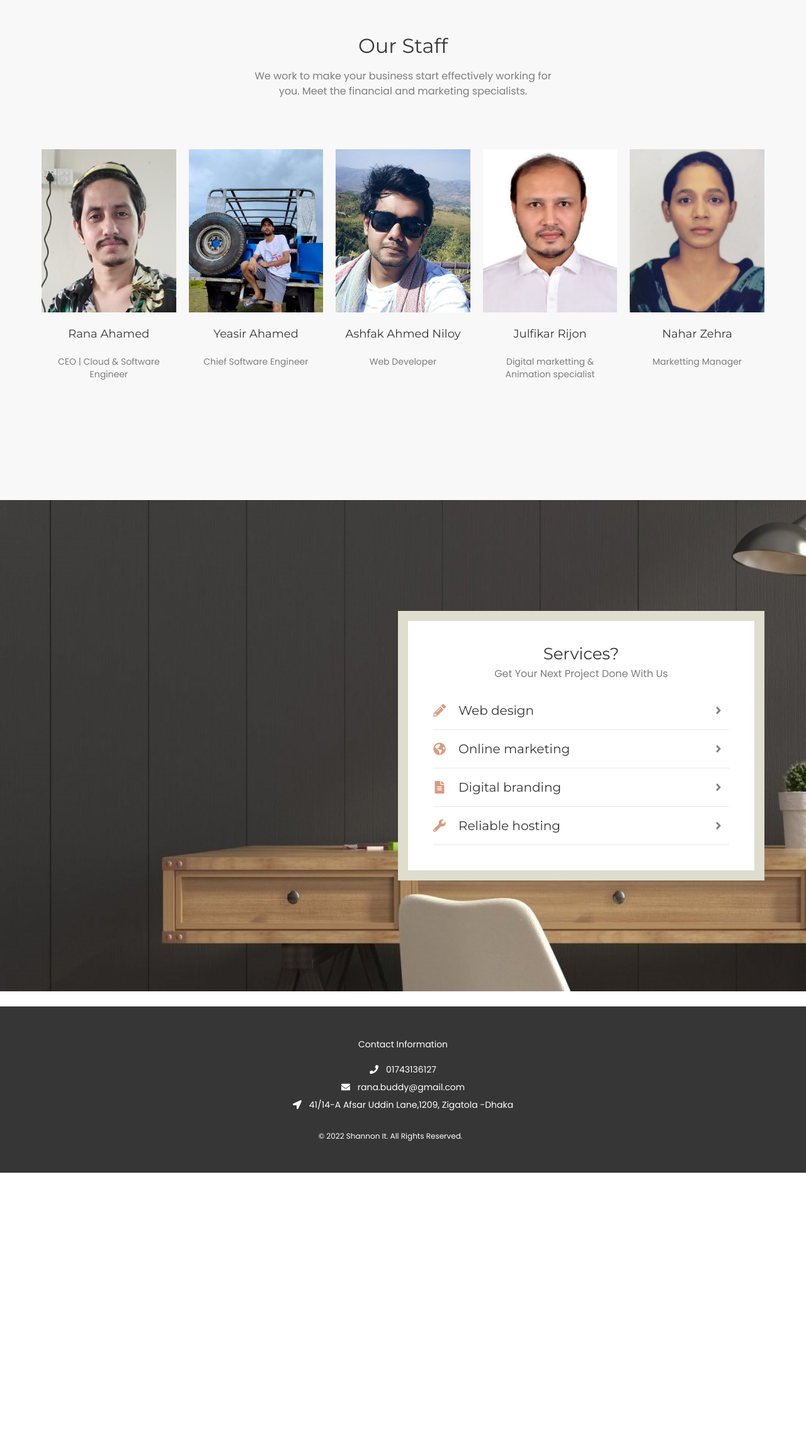
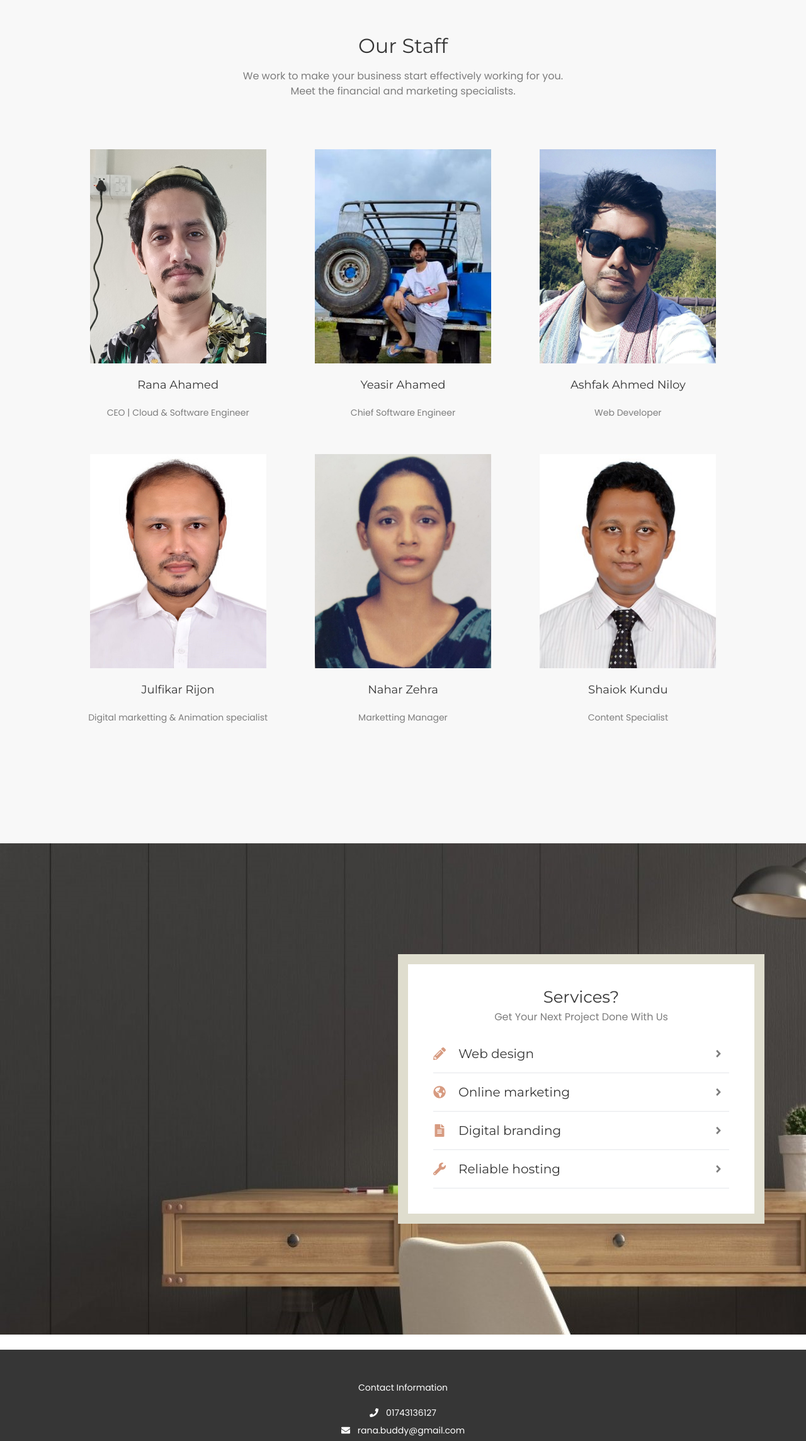
Before and after one commit to ashfakniloy/shannonit, a Next.js app: page /about in a window 1280 px wide. Shown: the part 1964-4252 px from the top of the page at 63% size. Before the commit the page ends 3826 px from the top, so only its background shows below. Built offline with nearby package versions, Linux system fonts and the light colour scheme.

Commit message:
added staff and whatsapp link

```diff
--- a/components/Agent.js
+++ b/components/Agent.js
@@ -43,7 +43,12 @@ function Agent() {
             <p className="text-xs">Agent</p>
             <div className="flex items-center text-custom-orange cursor-pointer hover:text-black duration-300">
               <FaPhoneAlt className="mr-1 text-xs" />
-              <p className="text-sm">+8801743136127</p>
+              <a
+                href="https://api.whatsapp.com/send?phone=01743136127"
+                className="text-sm"
+              >
+                01743136127
+              </a>
             </div>
             <div
               className="absolute bottom-2 text-2xl text-slate-600 hover:text-custom-orange duration-300"
--- a/components/Footer.js
+++ b/components/Footer.js
@@ -6,7 +6,11 @@ function Footer() {
       <div className="mt-10 lg:mt-0 flex flex-col items-center gap-2 text-sm font-medium text-white">
         <p className="">Contact Information</p>
         <div className="mt-3 flex items-center gap-3">
-          <FaPhone /> <p>01743136127</p>
+          {/* <FaPhone /> <a href="tel:01743136127">01743136127</a> */}
+          <FaPhone />
+          <a href="https://api.whatsapp.com/send?phone=01743136127">
+            01743136127
+          </a>
         </div>
         <div className=" flex items-center gap-3">
           <FaEnvelope /> <p>rana.buddy@gmail.com</p>
--- a/components/Staff.js
+++ b/components/Staff.js
@@ -2,11 +2,11 @@ import Image from "next/image";
 import { staffs } from "../data/staffs";
 
 function Staff() {
-  const team = staffs.slice(0, 5);
+  const team = staffs.slice(0, 6);
 
   return (
     <div className="bg-custom-gray4">
-      <div className="lg:container px-4 py-16 lg:py-[190px] ">
+      <div className="lg:container py-16 lg:py-[190px] ">
         <div className="text-center lg:mx-52 lg:px-28">
           <h2 className="heading-lg">Our Staff</h2>
           <p className="mt-6 text-custom-gray3">
@@ -15,7 +15,7 @@ function Staff() {
           </p>
         </div>
 
-        <div className="mt-10 lg:mt-20 grid lg:grid-cols-5 gap-7 lg:gap-5">
+        <div className="mt-10 lg:px-16 lg:mt-20 grid lg:grid-cols-3 gap-7 lg:gap-x-5 lg:gap-y-14">
           {team.map((staff) => (
             <div
               key={staff.id}
--- a/data/staffs.js
+++ b/data/staffs.js
@@ -29,4 +29,10 @@ export const staffs = [
     position: "Marketting Manager",
     img: "/images/staffs/nahar.jpg",
   },
+  {
+    id: 6,
+    name: "Shaiok Kundu",
+    position: "Content Specialist",
+    img: "/images/staffs/shaiok.jpg",
+  },
 ];
--- a/pages/our-team.js
+++ b/pages/our-team.js
@@ -10,8 +10,8 @@ function ourTeamPage() {
   return (
     <Layout title={title} heading={heading} text={text}>
       <div className="bg-custom-gray4">
-        <div className="lg:container px-4 py-16 lg:py-[190px] ">
-          <div className="grid lg:grid-cols-5 gap-7 lg:gap-5">
+        <div className="lg:container lg:px-16 py-16 lg:py-[190px] ">
+          <div className="grid lg:grid-cols-3 gap-7 lg:gap-x-5 lg:gap-y-14">
             {staffs.map((staff) => (
               <div
                 key={staff.id}
```
Also changed, not shown: public/images/staffs/shaiok.jpg (added).
